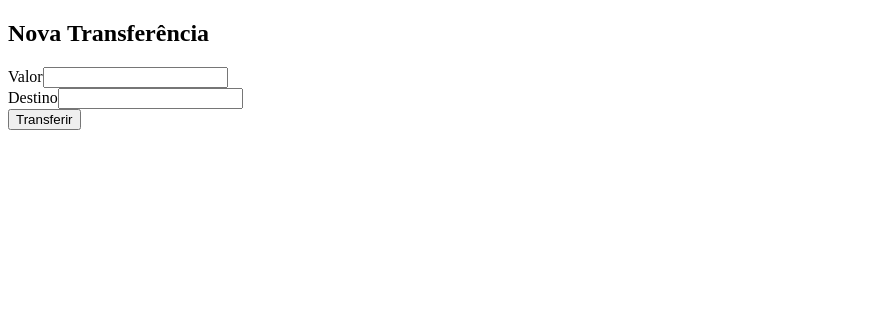
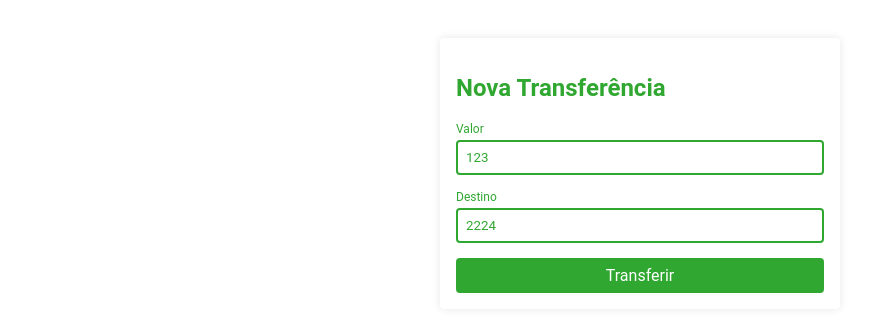
Before and after one commit to ynsprojetos/formacaoAngularAlura, an Angular app: page / in a window 1280 px wide. Shown: the top 332 px of the page, without its empty margins (0-879 px from the left). Built offline with nearby package versions, Linux system fonts and the light colour scheme.

Commit message:
Formulario nova transferencia

```diff
--- a/src/app/app.module.ts
+++ b/src/app/app.module.ts
@@ -1,4 +1,5 @@
 import { NgModule } from '@angular/core';
+import { FormsModule } from '@angular/forms';
 import { BrowserModule } from '@angular/platform-browser';
 
 import { AppComponent } from './app.component';
@@ -9,7 +10,8 @@
     AppComponent, NovaTransferenciaComponent
   ],
   imports: [
-    BrowserModule
+    BrowserModule,
+    FormsModule
   ],
   providers: [],
   bootstrap: [AppComponent]
--- a/src/app/nova.transferencia/nova-transferencia.component.html
+++ b/src/app/nova.transferencia/nova-transferencia.component.html
@@ -1,14 +1,18 @@
-<form>
-  <h2> Nova Transferência</h2>
+<section class="container">
+  <form class="formulario" (ngSubmit)="transferir()">
+    <h2 class="formulario__titulo"> Nova Transferência</h2>
 
-  <div>
-    <label for="valor"> Valor</label>
-    <input type="text" id="valor">
-  </div>
+    <div class="form-field">
+      <label class="form-field__label" for="valor"> Valor</label>
+      <input class="form-field__input" type="text" id="valor" [(ngModel)]="valor" name="valor">
+    </div>
 
-  <div>
-    <label for="destino"> Destino</label>
-    <input type="text" id="destino">
-  </div>
-  <button>Transferir</button>
-</form>
+    <div class="form-field">
+      <label class="form-field__label" for="destino"> Destino</label>
+      <input class="form-field__input" type="text" id="destino" [(ngModel)]="destino" name="destino">
+    </div>
+    <div class="botao-wrapper">
+      <button class="botao" type="submit">Transferir</button>
+    </div>
+  </form>
+</section>
--- a/src/app/nova.transferencia/nova-transferencia.component.scss
+++ b/src/app/nova.transferencia/nova-transferencia.component.scss
@@ -0,0 +1,60 @@
+
+.formulario {
+  background-color: white;
+  padding: 16px;
+  border-radius: 4px;
+  box-shadow: 0 0 8px rgba(0, 0, 0, 0.1);
+  &__titulo {
+    text-transform: capitalize;
+    color: var(--primary);
+  }
+}
+
+.form-field {
+  width: 100%;
+  margin-top: 15px;
+  margin-bottom: 15px;
+  display: flex;
+  flex-direction: column;
+  color: var(--primary);
+
+  &__label {
+    color: inherit;
+    margin-bottom: 4px;
+    font-size: 12px;
+  }
+
+  &__input {
+    padding: 8px;
+    border-radius: 4px;
+    color: inherit;
+    border: 2px solid;
+    outline: none;
+  }
+}
+
+.botao-wrapper {
+  display: flex;
+}
+
+.botao {
+  background-color: var(--primary);
+  color: white;
+  display: block;
+  flex: 1;
+  border: none;
+  border-radius: 4px;
+  font-size: 16px;
+  padding: 0.5em;
+  cursor: pointer;
+  transition: opacity 0.2s;
+
+  &--cancelar {
+    background-color: var(--secondary);
+    margin-left: 20px;
+  }
+
+  &:hover {
+    opacity: 0.8;
+  }
+}
--- a/src/app/nova.transferencia/nova-transferencia.component.ts
+++ b/src/app/nova.transferencia/nova-transferencia.component.ts
@@ -7,4 +7,14 @@
 })
 export class NovaTransferenciaComponent {
 
+
+  valor: number = 123;
+  destino: number = 2224;
+
+
+  transferir() {
+    console.log("Solicitado nova transferência")
+    console.log('Valor: ', this.valor)
+    console.log('Destino ', this.destino)
+  }
 }
--- a/src/styles.scss
+++ b/src/styles.scss
@@ -1 +1,17 @@
-/* You can add global styles to this file, and also import other style files */
+:root {
+  --primary: rgb(48, 167, 48);
+  --secondary: rgb(4, 41, 4);
+  --padding: 15px;
+  --cinza: rgb(145, 143, 143);
+  --cinza-claro: rgb(228, 222, 222);
+}
+
+*{
+  font-family: "Roboto", sans-serif;
+}
+
+.container{
+  max-width: 400px;
+  padding: 30px;
+  margin: 0 auto;
+}
```
Also changed, not shown: 1 other file (tests, documents, lock files or other folders).
